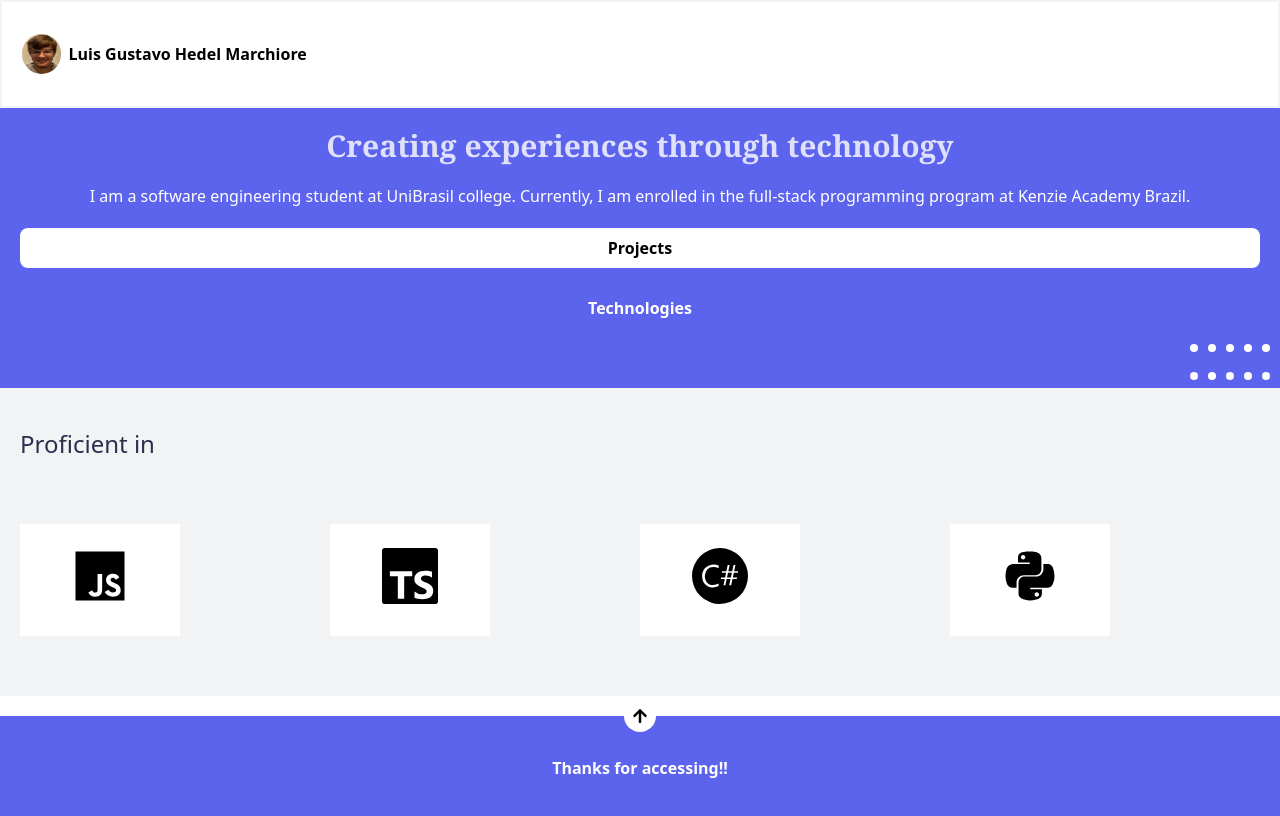
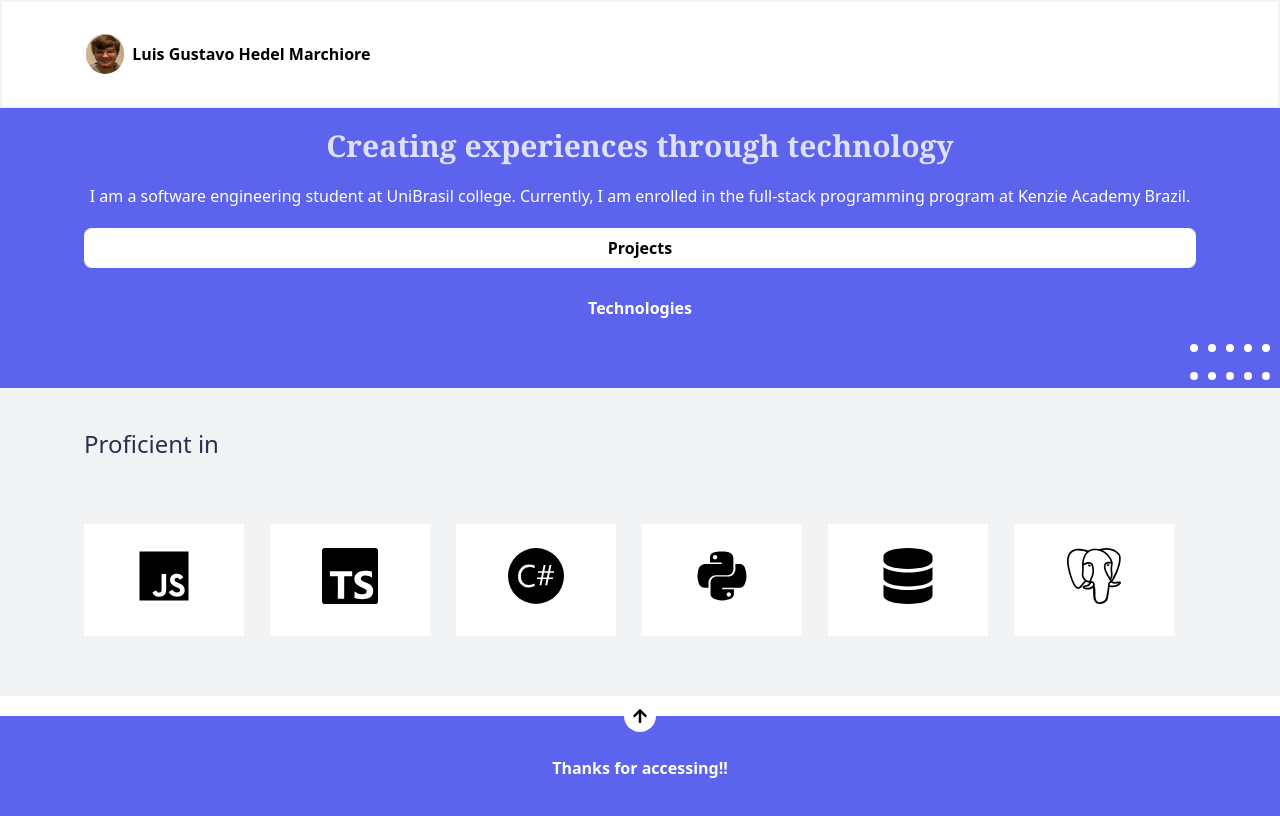
Before and after one commit to LuisGHM/Portfolio-LuisGHM, a Next.js app: page /en in a window 1280 px wide. Shown: the top 816 px of the page. Built offline with nearby package versions, Linux system fonts and the light colour scheme; no server answers.

Commit message:
STYLE(container): Updated container styles

```diff
--- a/src/app/[locale]/layout.tsx
+++ b/src/app/[locale]/layout.tsx
@@ -1,6 +1,6 @@
 import type { Metadata } from "next";
 import "../../styles/index.css";
-import Providers  from "../../providers/providers";
+import Providers from "../../providers/providers";
 
 export const metadata: Metadata = {
   title: "Create Next App",
@@ -9,17 +9,15 @@ export const metadata: Metadata = {
 
 export default function LocaleLayout({
   children,
-  params: {locale}
+  params: { locale }
 }: {
   children: React.ReactNode;
-  params: {locale: string};
+  params: { locale: string };
 }) {
   return (
     <html lang={locale}>
-      <body>
-        <Providers>
-          {children}
-        </Providers>
+      <body className="mx-auto">
+        <Providers>{children}</Providers>
       </body>
     </html>
   );
--- a/src/app/[locale]/page.tsx
+++ b/src/app/[locale]/page.tsx
@@ -17,17 +17,19 @@ export default function Home() {
 
   return(
     <>
-      <Header portuguease={portuguease} english={english} whatsapp={whatsapp}/>
-      <section className="w-full to-blue-500">
+      <header className="border-2 border-gray-100 dark:border-[#0A0A0B] dark:border-b-[#623CEA] dark:bg-[#0A0A0B] dark:text-white">
+        <Header portuguease={portuguease} english={english} whatsapp={whatsapp}/>
+      </header>
+      <section className="to-blue-500 relative bg-[#5C63ED]">
         <AboutMe/>
       </section>
-      <section>
+      <section className="bg-[#F1F3F5] dark:bg-[#0A0A0B]">
         <Technologies Proficient={Proficient}/>
       </section>
-      <main className="bg-white">
+      <main className="bg-white dark:bg-[#121214]">
           <ProjectsList/>
       </main>
-      <footer>
+      <footer className="bg-[#5C63ED] dark:bg-[#623CEA]">
         <FooterSection thanks={t3("thanks")}/>
       </footer>
     </>
--- a/src/components/ProjectsList/index.tsx
+++ b/src/components/ProjectsList/index.tsx
@@ -20,7 +20,7 @@ const ProjectsList = async () => {
 
       return (
         <>
-          <div className="p-5 flex flex-col gap-16 dark:bg-[#121214]" id="project">
+          <div className="p-5 flex flex-col gap-16 max-w-[90%] mx-auto" id="project">
             <div className="flex flex-col gap-5">
               <p className="mt-5 font-semibold text-base text-[#495057] dark:text-[#F8F9FA]">
                 {t("projects")}
--- a/src/components/Section/Technologies/index.tsx
+++ b/src/components/Section/Technologies/index.tsx
@@ -48,7 +48,7 @@ const Technologies = ({ Proficient }: Proficient) => {
   arrows: false,
   infinite: true,
   speed: 500,
-    slidesToShow: 4,
+  slidesToShow: 7,
   slidesToScroll: 1,
   autoplay: true,
   autoplaySpeed: 2000,
@@ -56,34 +56,60 @@ const Technologies = ({ Proficient }: Proficient) => {
   initialSlide: 0,
   responsive: [
     {
-        breakpoint: 1024,
+      breakpoint: 1650,
       settings: {
-          slidesToShow: 3,
-          slidesToScroll: 3,
-          infinite: true,
-          dots: true
+        slidesToShow: 6,
+        slidesToScroll: 1,
       }
     },
     {
-        breakpoint: 600,
+      breakpoint: 1450,
       settings: {
-          slidesToShow: 2,
-          slidesToScroll: 2,
-          initialSlide: 2
+        slidesToShow: 6,
+        slidesToScroll: 1,
       }
     },
     {
-        breakpoint: 480,
+      breakpoint: 1250,
+      settings: {
+        slidesToShow: 5,
+        slidesToScroll: 1,
+      }
+    },
+    {
+      breakpoint: 1000,
+      settings: {
+        slidesToShow: 4,
+        slidesToScroll: 1,
+      }
+    },
+    {
+      breakpoint: 720,
+      settings: {
+        slidesToShow: 3,
+        slidesToScroll: 1,
+      }
+    },
+    {
+      breakpoint: 550,
       settings: {
         slidesToShow: 2,
+        slidesToScroll: 1
+      }
+    },
+    {
+      breakpoint: 400,
+      settings: {
+        slidesToShow: 1,
         slidesToScroll: 1
       }
     }
   ]
 };
 
+
   return (
-    <div className="bg-[#F1F3F5] p-5 overflow-x-hidden dark:bg-[#0A0A0B]" id="tech">
+    <div className="p-5 overflow-x-hidden md:max-w-[90%] mx-auto" id="tech">
       <h1 className="text-2xl font-medium text-[#2D2E4D] mt-5 dark:text-[#F8F9FA]">{Proficient}</h1>
       <Slider {...settings}>
         {techIcons}
--- a/src/components/Section/aboutMe/index.tsx
+++ b/src/components/Section/aboutMe/index.tsx
@@ -3,7 +3,7 @@ import { useTranslations } from "next-intl";
 export const AboutMe = () => {
     const t = useTranslations("AboutMe");
     return(
-        <div className="w-full flex flex-col justify-center items-center text-center p-5 bg-[#5C63ED] gap-5 relative dark:bg-[#121214] ">
+        <div className="w-full flex flex-col justify-center items-center text-center p-5 gap-5 dark:bg-[#121214] md:max-w-[90%] mx-auto">
             <h1 className="text-3xl font-bold font-serif text-[#FFFFFFCC] dark:text-[#F8F9FA]">{t("Title")}</h1>
             <p className="font-normal text-base text-white dark:text-[#868E96]">{t("Text")}</p>
             <a href="#project" className="bg-white font-semibold w-full flex justify-center items-center rounded-lg py-2 hover:bg-[#ECEFF1] dark:bg-[#623CEA] dark:hover:bg-[#311E75]">{t("Projects")}</a>
--- a/src/components/footer/index.tsx
+++ b/src/components/footer/index.tsx
@@ -15,7 +15,7 @@ const FooterSection = ({thanks}: FooterProp) => {
     };
 
     return (
-        <div className="bg-[#5C63ED] flex flex-col items-center justify-center p-10 mt-5 relative dark:bg-[#623CEA]">
+        <div className="flex flex-col items-center justify-center p-10 mt-5 relative max-w-[90%] mx-auto">
             <a href="#" onClick={scrollToTop} className="absolute top-0 transform -translate-y-1/2 bg-white rounded-full p-2 text-black">
                 <FaArrowUp />
             </a>
--- a/src/components/header/index.tsx
+++ b/src/components/header/index.tsx
@@ -27,7 +27,7 @@ const Header = ({ portuguease, english, whatsapp }: any) => {
     }, [isOpen, isAnimating]);
 
     return (
-        <header className={`flex flex-col w-full py-8 px-5 border-2 border-gray-100 dark:border-[#0A0A0B] dark:border-b-[#623CEA] dark:bg-[#0A0A0B] dark:text-white`}>
+        <div className={`flex flex-col w-full py-8 px-5 md:max-w-[90%] mx-auto`}>
             <div className='flex justify-between items-center'>
                 <div className='flex items-center gap-2 w-full'>
                     <Image src={luis} alt="Luis" className="w-10 h-10 rounded-full overflow-hidden" />
@@ -45,7 +45,7 @@ const Header = ({ portuguease, english, whatsapp }: any) => {
             <div className={`mt-4 max-h-screen transition-all duration-500 ${isAnimating ? 'opacity-0' : isOpen ? 'opacity-100 max-h-full' : 'opacity-0 max-h-0'}`} style={{ display: isOpen || isAnimating ? 'block' : 'none' }}>
                 <CellNav portuguease={portuguease} english={english} whatsapp={whatsapp}/>
             </div>
-        </header>
+        </div>
     );
 }
 
--- a/src/styles/globals.css
+++ b/src/styles/globals.css
@@ -13,3 +13,8 @@
 .slick-list{
     margin-right: -30px;
 }
+
+.content-wrapper {
+    max-width: 90%;
+    margin: 0 auto; /* Isso centralizará o conteúdo */
+}
```
Lines whose indentation alone changed are shown as unchanged.
